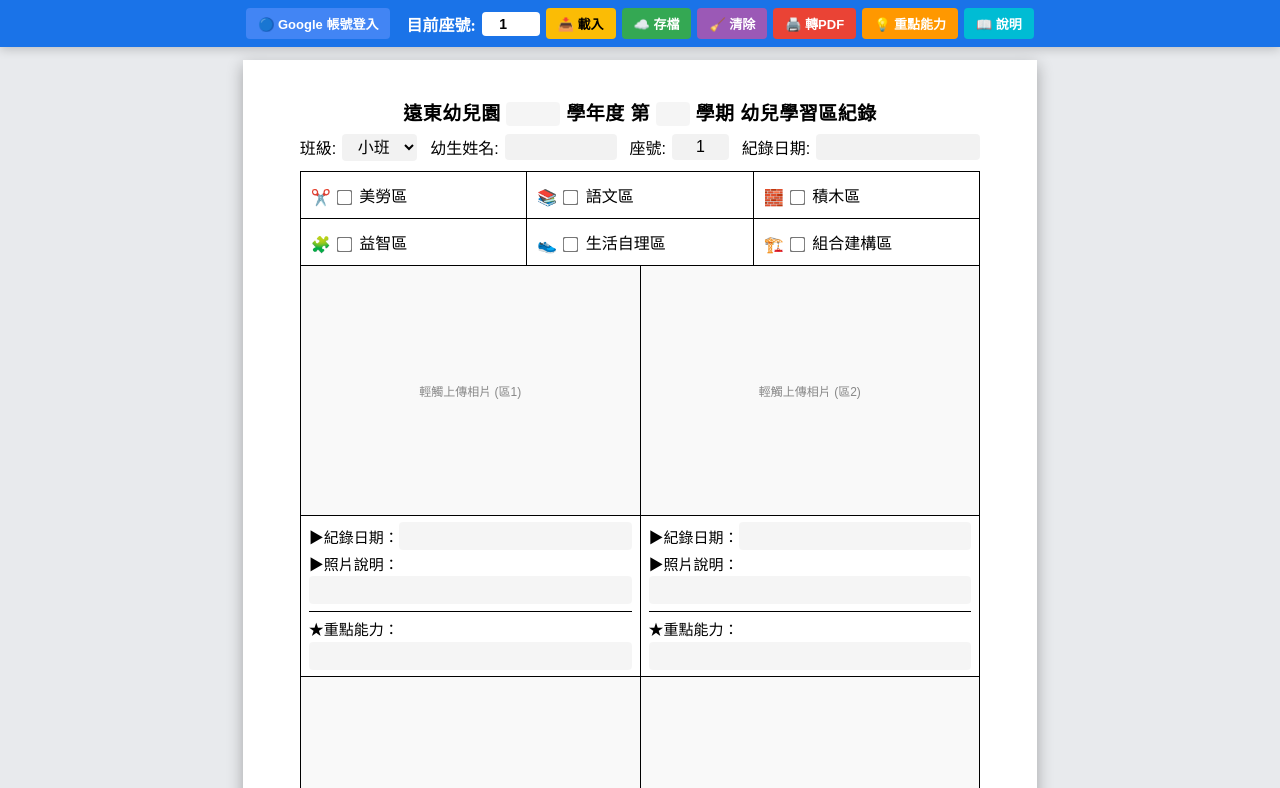
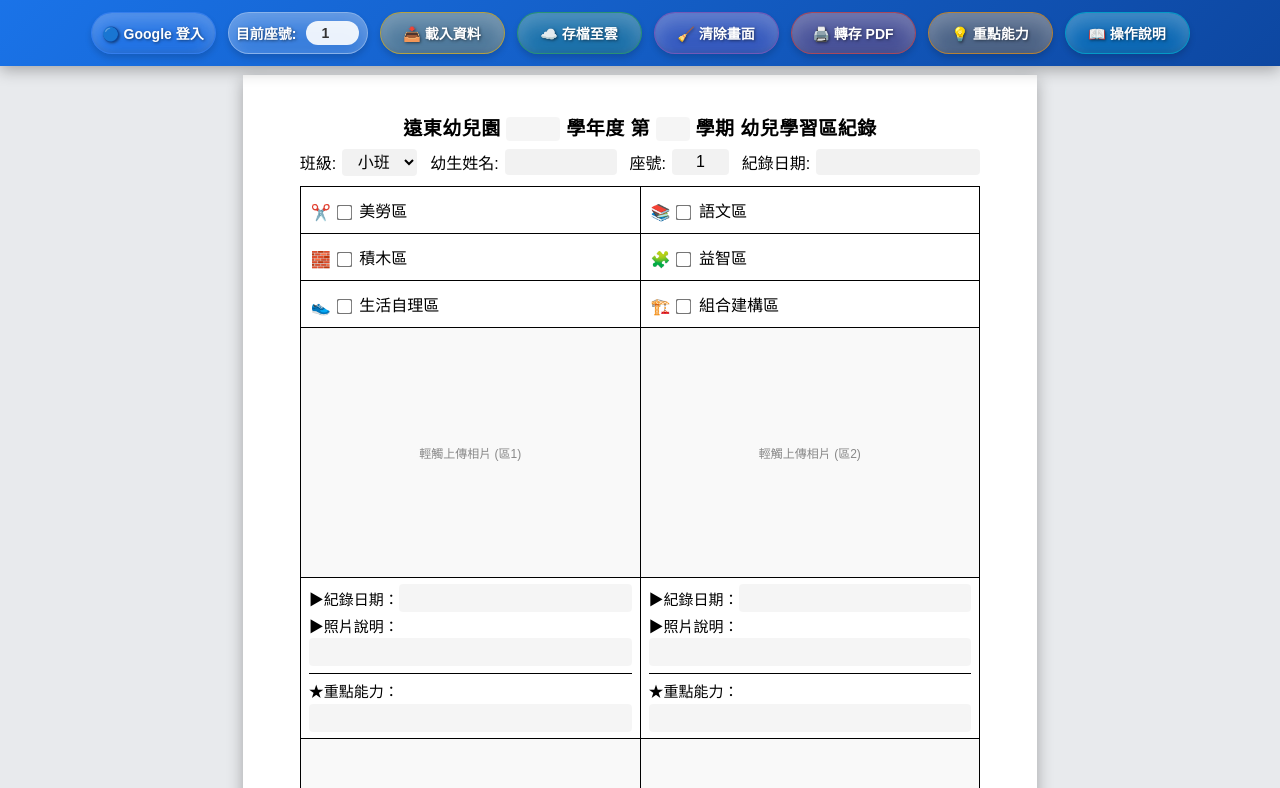
Before and after one commit to Denis0521/YuanDong-V2, a plain HTML site: page index.html in a window 1280 px wide. Shown: the top 788 px of the page. Drawn offline with Linux system fonts and the light colour scheme.

Commit message:
Add files via upload

```diff
--- a/index.html
+++ b/index.html
@@ -3,7 +3,7 @@
 <head>
 <meta charset="UTF-8">
 <meta name="viewport" content="width=device-width, initial-scale=1.0, maximum-scale=5.0">
-<title>幼兒學習區紀錄 (獨立 PWA 版)</title>
+<title>幼兒學習區紀錄</title>
 <link rel="manifest" href="manifest.json">
 <meta name="apple-mobile-web-app-capable" content="yes">
 <meta name="apple-mobile-web-app-status-bar-style" content="black-translucent">
@@ -15,19 +15,81 @@
     /* ==================================================== */
     /* 1. 電腦版與預設版面 (A4 完美比例)                    */
     /* ==================================================== */
-    body { background-color: #e8eaed; font-family: "標楷體", BiauKai, "Microsoft JhengHei", sans-serif; margin: 0; padding: 0; padding-top: 60px; display: flex; justify-content: center; }
-    .top-bar { position: fixed; top: 0; left: 0; right: 0; background-color: #1a73e8; color: white; padding: 8px; display: flex; flex-wrap: wrap; gap: 6px; align-items: center; justify-content: center; z-index: 1000; box-shadow: 0 2px 10px rgba(0,0,0,0.2); }
-    .top-bar-row { display: flex; align-items: center; gap: 6px; flex-wrap: wrap; justify-content: center; width: 100%; }
-    .seat-input { padding: 4px; font-size: 14px; border-radius: 4px; border: none; width: 50px; text-align: center; font-weight: bold; background: #fff; }
-    .btn { padding: 6px 12px; font-size: 13px; cursor: pointer; color: white; border: none; border-radius: 4px; font-weight: bold; font-family: "Microsoft JhengHei", sans-serif; }
-    .btn:active { transform: scale(0.95); }
-    .btn-auth { background-color: #4285F4; }
-    .btn-save { background-color: #34a853; }
-    .btn-load { background-color: #fbbc05; color: #000; }
-    .btn-print { background-color: #ea4335; }
-    .btn-clear { background-color: #9b59b6; }
-    .btn-info { background-color: #00bcd4; }
-    .btn-dict { background-color: #ff9800; }
+    body { background-color: #e8eaed; font-family: "標楷體", BiauKai, "Microsoft JhengHei", sans-serif; margin: 0; padding: 0; padding-top: 75px; display: flex; justify-content: center; }
+
+    /* 調整 Top Bar 視覺，使用漸層底色襯托玻璃珠 */
+    .top-bar { position: fixed; top: 0; left: 0; right: 0; background: linear-gradient(135deg, #1a73e8 0%, #0d47a1 100%); color: white; padding: 12px; display: flex; flex-wrap: wrap; gap: 10px; align-items: center; justify-content: center; z-index: 1000; box-shadow: 0 4px 15px rgba(0,0,0,0.3); }
+    .top-bar-row { display: flex; align-items: center; gap: 12px; flex-wrap: wrap; justify-content: center; width: 100%; max-width: 1200px; }
+
+    /* === 座號輸入框：玻璃珠風格 === */
+    .seat-control {
+        display: inline-flex;
+        align-items: center;
+        justify-content: center;
+        width: 140px;
+        height: 42px;
+        background-color: rgba(255, 255, 255, 0.15);
+        backdrop-filter: blur(8px);
+        -webkit-backdrop-filter: blur(8px);
+        border: 1px solid rgba(255, 255, 255, 0.4);
+        box-shadow: 0 4px 6px rgba(0,0,0,0.15), inset 0 10px 20px rgba(255,255,255,0.25);
+        border-radius: 30px; /* 橢圓 */
+        color: #fff;
+        text-shadow: 1px 1px 3px rgba(0,0,0,0.5);
+        font-weight: bold;
+        font-family: "Microsoft JhengHei", sans-serif;
+        font-size: 14px;
+        box-sizing: border-box;
+    }
+    .seat-input { padding: 4px; font-size: 14px; border-radius: 12px; border: none; width: 45px; text-align: center; font-weight: bold; background: rgba(255,255,255,0.9); color: #333; margin-left: 6px; outline: none; }
+
+    /* === 統一按鈕設計：相同大小、橢圓形透明玻璃珠 === */
+    .btn {
+        width: 125px; /* 統一按鈕寬度 */
+        height: 42px; /* 統一按鈕高度 */
+        padding: 0;
+        border-radius: 30px; /* 橢圓形 */
+        background-color: rgba(255, 255, 255, 0.15); /* 透明玻璃底色 */
+        backdrop-filter: blur(8px); /* 毛玻璃模糊 */
+        -webkit-backdrop-filter: blur(8px);
+        border: 1px solid rgba(255, 255, 255, 0.4); /* 玻璃光澤邊緣 */
+        box-shadow:
+            0 4px 6px rgba(0,0,0,0.15),
+            inset 0 10px 20px rgba(255,255,255,0.25),
+            inset 0 -2px 5px rgba(0,0,0,0.1); /* 立體透亮反光感 */
+        color: #fff;
+        text-shadow: 1px 1px 3px rgba(0,0,0,0.5); /* 提升文字清晰度 */
+        font-size: 14px;
+        font-weight: bold;
+        font-family: "Microsoft JhengHei", sans-serif;
+        cursor: pointer;
+        display: inline-flex;
+        justify-content: center;
+        align-items: center;
+        transition: all 0.2s cubic-bezier(0.4, 0, 0.2, 1);
+        box-sizing: border-box;
+    }
+    .btn:hover {
+        background-color: rgba(255, 255, 255, 0.25);
+        box-shadow:
+            0 6px 12px rgba(0,0,0,0.2),
+            inset 0 10px 20px rgba(255,255,255,0.35),
+            inset 0 -2px 5px rgba(0,0,0,0.1);
+        transform: translateY(-2px);
+    }
+    .btn:active {
+        transform: scale(0.96) translateY(0);
+        box-shadow: 0 2px 4px rgba(0,0,0,0.1), inset 0 5px 10px rgba(255,255,255,0.1);
+    }
+
+    /* 玻璃珠個別透色 (保留功能識別，但不蓋過透明感) */
+    .btn-auth { background-color: rgba(66, 133, 244, 0.25); border-color: rgba(66, 133, 244, 0.6); }
+    .btn-save { background-color: rgba(52, 168, 83, 0.25); border-color: rgba(52, 168, 83, 0.6); }
+    .btn-load { background-color: rgba(251, 188, 5, 0.25); border-color: rgba(251, 188, 5, 0.6); }
+    .btn-print { background-color: rgba(234, 67, 53, 0.25); border-color: rgba(234, 67, 53, 0.6); }
+    .btn-clear { background-color: rgba(155, 89, 182, 0.25); border-color: rgba(155, 89, 182, 0.6); }
+    .btn-info { background-color: rgba(0, 188, 212, 0.25); border-color: rgba(0, 188, 212, 0.6); }
+    .btn-dict { background-color: rgba(255, 152, 0, 0.25); border-color: rgba(255, 152, 0, 0.6); }
 
     .a4-page { width: 210mm; height: 297mm; background: white; box-shadow: 0 5px 15px rgba(0,0,0,0.3); padding: 10mm 15mm 10mm 15mm; box-sizing: border-box; position: relative; margin-bottom: 30px; overflow: hidden; }
 
@@ -73,7 +135,7 @@
     /* 2. 手機螢幕友善介面                                    */
     /* ==================================================== */
     @media screen and (max-width: 800px) {
-        body { padding-top: 110px; background-color: #f0f2f5; }
+        body { padding-top: 170px; background-color: #f0f2f5; }
         .a4-page { width: 100%; height: auto; box-shadow: none; padding: 15px; margin-bottom: 0; border-radius: 0; margin-top: 10px; }
         h1 { font-size: 20px; line-height: 1.5; margin-bottom: 15px; }
         .title-input { background: #fff; border: 1px solid #ccc !important; }
@@ -84,9 +146,9 @@
         table.main-table, table.main-table tbody { display: block; width: 100%; border: none; }
         table.main-table tr { display: flex; flex-wrap: wrap; width: 100%; border: none; }
         table.main-table td { display: block; border: none; }
-        .checkbox-cell { width: 50%; height: 50px; display: flex; align-items: center; justify-content: flex-start; padding-left: 15px !important; border-bottom: 1px solid #eee; background: #fff;}
+        .checkbox-cell { width: 50%; height: 50px; display: flex; align-items: center; justify-content: flex-start; padding-left: 15px !important; border-bottom: 1px solid #eee; background: #fff; box-sizing: border-box;}
         .checkbox-cell input[type="checkbox"] { transform: scale(1.5); margin-right: 10px; }
-        td[colspan="3"] { width: 100%; margin-top: 20px; border: 2px solid #1a73e8 !important; border-radius: 12px; overflow: hidden; box-shadow: 0 4px 12px rgba(0,0,0,0.08); background: #fff; }
+        td.photo-wrapper-td { width: 100%; margin-top: 20px; border: 2px solid #1a73e8 !important; border-radius: 12px; overflow: hidden; box-shadow: 0 4px 12px rgba(0,0,0,0.08); background: #fff; display: block; box-sizing: border-box; }
         .photo-cell { height: auto; }
         .photo-area { height: 280px; background-color: #f8f9fa; border-bottom: 2px solid #1a73e8; }
         .text-area { height: auto; padding: 15px; gap: 12px; }
@@ -121,7 +183,7 @@
         table.main-table td { display: table-cell !important; border: 1px solid #000 !important; }
         .checkbox-cell { width: auto !important; height: 38px !important; display: table-cell !important; padding: 4px 10px !important; }
         .checkbox-cell input[type="checkbox"] { transform: scale(1.2) !important; }
-        td[colspan="3"] { display: table-cell !important; width: 50% !important; margin-top: 0 !important; border: 1px solid #000 !important; border-radius: 0 !important; box-shadow: none !important; }
+        td.photo-wrapper-td { display: table-cell !important; width: 50% !important; margin-top: 0 !important; border: 1px solid #000 !important; border-radius: 0 !important; box-shadow: none !important; padding: 0 !important; }
         .photo-cell { height: 410px !important; }
         .photo-area { height: 250px !important; background-color: transparent !important; border-bottom: 1px solid #000 !important; }
         .text-area { height: 160px !important; padding: 6px 8px !important; background-color: transparent !important; gap: 0 !important; }
@@ -148,7 +210,6 @@
     .modal-section ul { margin: 0; padding-left: 22px; color: #555; }
     .modal-section li { margin-bottom: 6px; }
     .version-tag { display: inline-block; background: #e8eaed; padding: 3px 10px; border-radius: 12px; font-size: 13px; color: #555; margin-left: 10px; vertical-align: middle; font-weight: normal; }
-    .highlight { color: #ea4335; font-weight: bold; }
     .dict-grid { display: grid; grid-template-columns: repeat(2, 1fr); gap: 15px; margin-top: 20px; }
     @media screen and (max-width: 500px) { .dict-grid { grid-template-columns: 1fr; } }
     .dict-grid button { padding: 15px; font-size: 18px; border: 2px solid #1a73e8; border-radius: 8px; background: #fff; color: #1a73e8; cursor: pointer; font-weight: bold; transition: 0.2s; }
@@ -170,15 +231,17 @@
 
 <div class="top-bar no-print">
     <div class="top-bar-row">
-        <button id="loginBtn" class="btn btn-auth" onclick="handleAuthClick()">🔵 Google 帳號登入</button>
-        <span style="font-weight: bold; font-family: 'Microsoft JhengHei'; margin-left: 10px;">目前座號:</span>
-        <input type="number" id="ctrlSeat" class="seat-input" value="1" min="1" max="99">
-        <button class="btn btn-load" onclick="cloudLoad()">📥 載入</button>
-        <button class="btn btn-save" onclick="cloudSave()">☁️ 存檔</button>
-        <button class="btn btn-clear" onclick="clearForm()">🧹 清除</button>
-        <button class="btn btn-print" onclick="printToPDF()">🖨️ 轉PDF</button>
+        <button id="loginBtn" class="btn btn-auth" onclick="handleAuthClick()">🔵 Google 登入</button>
+        <div class="seat-control">
+            <span style="margin-right: 4px;">目前座號:</span>
+            <input type="number" id="ctrlSeat" class="seat-input" value="1" min="1" max="99">
+        </div>
+        <button class="btn btn-load" onclick="cloudLoad()">📥 載入資料</button>
+        <button class="btn btn-save" onclick="cloudSave()">☁️ 存檔至雲</button>
+        <button class="btn btn-clear" onclick="clearForm()">🧹 清除畫面</button>
+        <button class="btn btn-print" onclick="printToPDF()">🖨️ 轉存 PDF</button>
         <button class="btn btn-dict" onclick="openDictModal()">💡 重點能力</button>
-        <button class="btn btn-info" onclick="showInfo()">📖 說明</button>
+        <button class="btn btn-info" onclick="showInfo()">📖 操作說明</button>
     </div>
 </div>
 
@@ -195,18 +258,20 @@
     <div class="table-wrapper">
         <table class="main-table">
             <tr>
-                <td colspan="2" class="checkbox-cell"><span class="checkbox-icon">✂️</span><input type="checkbox" id="cb1"> 美勞區</td>
-                <td colspan="2" class="checkbox-cell"><span class="checkbox-icon">📚</span><input type="checkbox" id="cb2"> 語文區</td>
-                <td colspan="2" class="checkbox-cell"><span class="checkbox-icon">🧱</span><input type="checkbox" id="cb3"> 積木區</td>
+                <td colspan="3" class="checkbox-cell"><span class="checkbox-icon">✂️</span><input type="checkbox" id="cb1"> 美勞區</td>
+                <td colspan="3" class="checkbox-cell"><span class="checkbox-icon">📚</span><input type="checkbox" id="cb2"> 語文區</td>
             </tr>
             <tr>
-                <td colspan="2" class="checkbox-cell"><span class="checkbox-icon">🧩</span><input type="checkbox" id="cb4"> 益智區</td>
-                <td colspan="2" class="checkbox-cell"><span class="checkbox-icon">👟</span><input type="checkbox" id="cb5"> 生活自理區</td>
-                <td colspan="2" class="checkbox-cell"><span class="checkbox-icon">🏗️</span><input type="checkbox" id="cb6"> 組合建構區</td>
+                <td colspan="3" class="checkbox-cell"><span class="checkbox-icon">🧱</span><input type="checkbox" id="cb3"> 積木區</td>
+                <td colspan="3" class="checkbox-cell"><span class="checkbox-icon">🧩</span><input type="checkbox" id="cb4"> 益智區</td>
+            </tr>
+            <tr>
+                <td colspan="3" class="checkbox-cell"><span class="checkbox-icon">👟</span><input type="checkbox" id="cb5"> 生活自理區</td>
+                <td colspan="3" class="checkbox-cell"><span class="checkbox-icon">🏗️</span><input type="checkbox" id="cb6"> 組合建構區</td>
             </tr>
 
             <tr>
-                <td colspan="3" style="padding: 0;">
+                <td colspan="3" class="photo-wrapper-td" style="padding: 0;">
                     <div class="photo-cell">
                         <label for="file1" class="photo-area"><img id="img1"><div class="photo-placeholder" id="ph1">輕觸上傳相片 (區1)</div></label>
                         <button class="delete-btn no-print" id="del1" onclick="removeImage(1, event)" title="刪除">✖</button>
@@ -220,7 +285,7 @@
                         </div>
                     </div>
                 </td>
-                <td colspan="3" style="padding: 0;">
+                <td colspan="3" class="photo-wrapper-td" style="padding: 0;">
                     <div class="photo-cell">
                         <label for="file2" class="photo-area"><img id="img2"><div class="photo-placeholder" id="ph2">輕觸上傳相片 (區2)</div></label>
                         <button class="delete-btn no-print" id="del2" onclick="removeImage(2, event)" title="刪除">✖</button>
@@ -237,7 +302,7 @@
             </tr>
 
             <tr>
-                <td colspan="3" style="padding: 0;">
+                <td colspan="3" class="photo-wrapper-td" style="padding: 0;">
                     <div class="photo-cell">
                         <label for="file3" class="photo-area"><img id="img3"><div class="photo-placeholder" id="ph3">輕觸上傳相片 (區3)</div></label>
                         <button class="delete-btn no-print" id="del3" onclick="removeImage(3, event)" title="刪除">✖</button>
@@ -251,7 +316,7 @@
                         </div>
                     </div>
                 </td>
-                <td colspan="3" style="padding: 0;">
+                <td colspan="3" class="photo-wrapper-td" style="padding: 0;">
                     <div class="photo-cell">
                         <label for="file4" class="photo-area"><img id="img4"><div class="photo-placeholder" id="ph4">輕觸上傳相片 (區4)</div></label>
                         <button class="delete-btn no-print" id="del4" onclick="removeImage(4, event)" title="刪除">✖</button>
```
